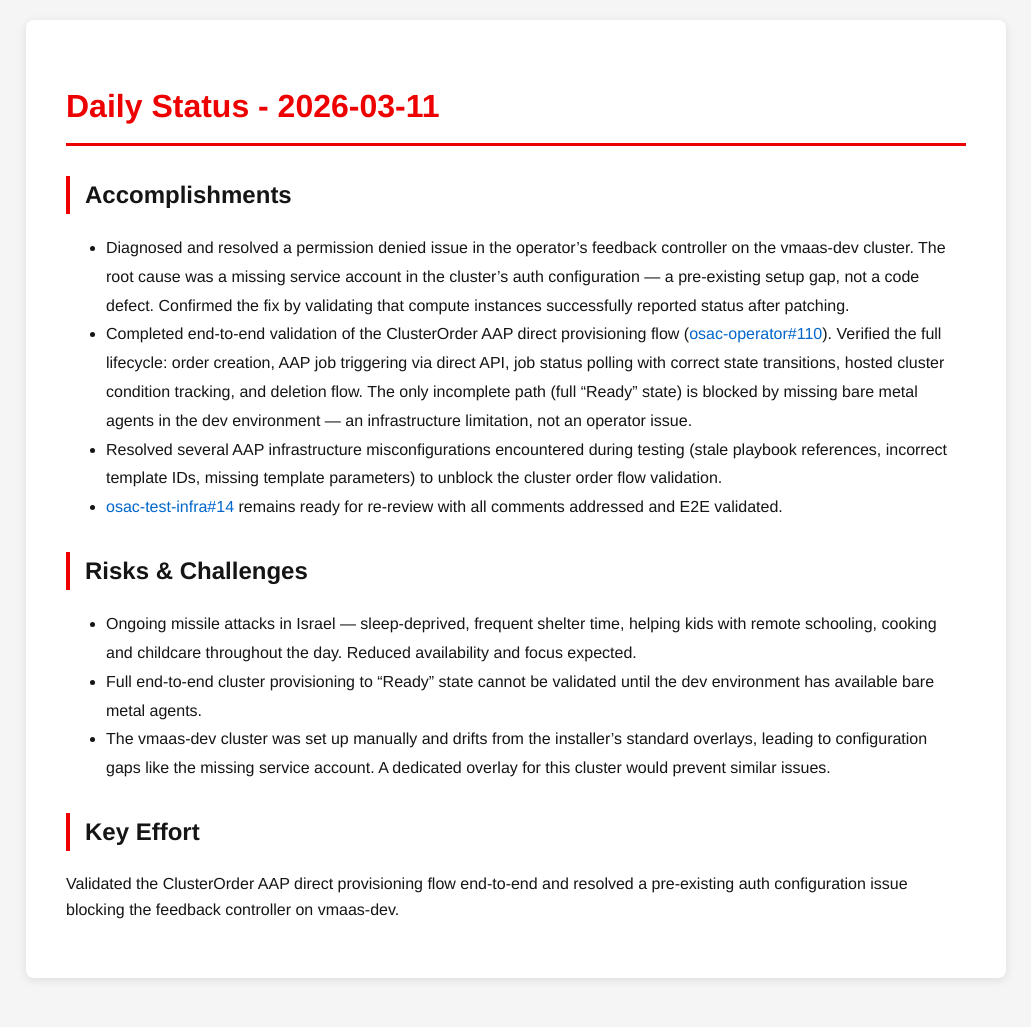
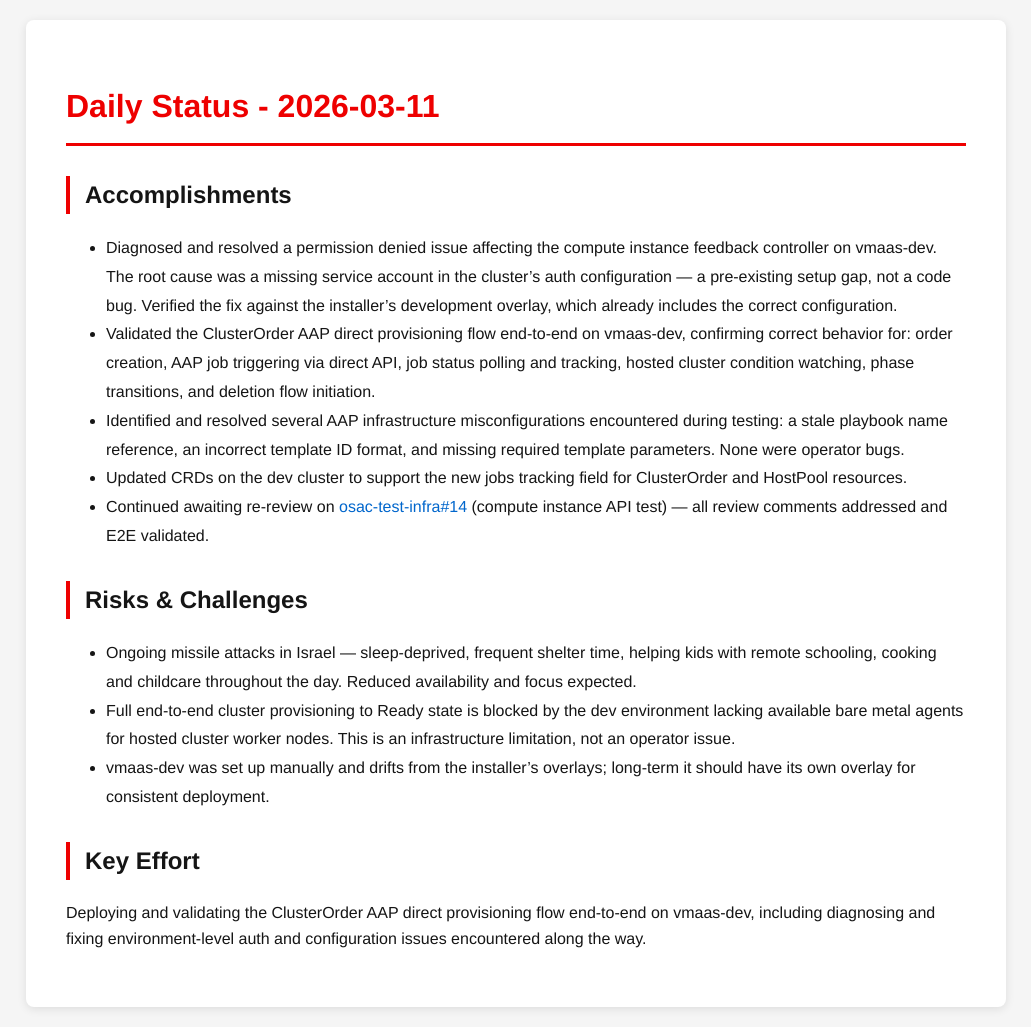
Before and after one commit to tzvatot/daily-status, a Jekyll site: the page built from 2026-03-11.md, in a window 1280 px wide. Shown: the whole page, without its empty margins (124-1155 px from the left). Built offline with Jekyll 4.4.1, drawn with Linux system fonts in a browser that asks for light colours; before the commit the page ends 998 px from its top, so only the background shows below that.

Commit message:
Daily status update - 2026-03-11

```diff
--- a/2026-03-11.md
+++ b/2026-03-11.md
@@ -7,15 +7,16 @@ date: 2026-03-11
 # Daily Status - 2026-03-11
 
 ## Accomplishments
-- Diagnosed and resolved a permission denied issue in the operator's feedback controller on the vmaas-dev cluster. The root cause was a missing service account in the cluster's auth configuration — a pre-existing setup gap, not a code defect. Confirmed the fix by validating that compute instances successfully reported status after patching.
-- Completed end-to-end validation of the ClusterOrder AAP direct provisioning flow ([osac-operator#110](https://github.com/osac-project/osac-operator/pull/110)). Verified the full lifecycle: order creation, AAP job triggering via direct API, job status polling with correct state transitions, hosted cluster condition tracking, and deletion flow. The only incomplete path (full "Ready" state) is blocked by missing bare metal agents in the dev environment — an infrastructure limitation, not an operator issue.
-- Resolved several AAP infrastructure misconfigurations encountered during testing (stale playbook references, incorrect template IDs, missing template parameters) to unblock the cluster order flow validation.
-- [osac-test-infra#14](https://github.com/osac-project/osac-test-infra/pull/14) remains ready for re-review with all comments addressed and E2E validated.
+- Diagnosed and resolved a permission denied issue affecting the compute instance feedback controller on vmaas-dev. The root cause was a missing service account in the cluster's auth configuration — a pre-existing setup gap, not a code bug. Verified the fix against the installer's development overlay, which already includes the correct configuration.
+- Validated the ClusterOrder AAP direct provisioning flow end-to-end on vmaas-dev, confirming correct behavior for: order creation, AAP job triggering via direct API, job status polling and tracking, hosted cluster condition watching, phase transitions, and deletion flow initiation.
+- Identified and resolved several AAP infrastructure misconfigurations encountered during testing: a stale playbook name reference, an incorrect template ID format, and missing required template parameters. None were operator bugs.
+- Updated CRDs on the dev cluster to support the new jobs tracking field for ClusterOrder and HostPool resources.
+- Continued awaiting re-review on [osac-test-infra#14](https://github.com/osac-project/osac-test-infra/pull/14) (compute instance API test) — all review comments addressed and E2E validated.
 
 ## Risks & Challenges
 - Ongoing missile attacks in Israel — sleep-deprived, frequent shelter time, helping kids with remote schooling, cooking and childcare throughout the day. Reduced availability and focus expected.
-- Full end-to-end cluster provisioning to "Ready" state cannot be validated until the dev environment has available bare metal agents.
-- The vmaas-dev cluster was set up manually and drifts from the installer's standard overlays, leading to configuration gaps like the missing service account. A dedicated overlay for this cluster would prevent similar issues.
+- Full end-to-end cluster provisioning to Ready state is blocked by the dev environment lacking available bare metal agents for hosted cluster worker nodes. This is an infrastructure limitation, not an operator issue.
+- vmaas-dev was set up manually and drifts from the installer's overlays; long-term it should have its own overlay for consistent deployment.
 
 ## Key Effort
-Validated the ClusterOrder AAP direct provisioning flow end-to-end and resolved a pre-existing auth configuration issue blocking the feedback controller on vmaas-dev.
+Deploying and validating the ClusterOrder AAP direct provisioning flow end-to-end on vmaas-dev, including diagnosing and fixing environment-level auth and configuration issues encountered along the way.
```
